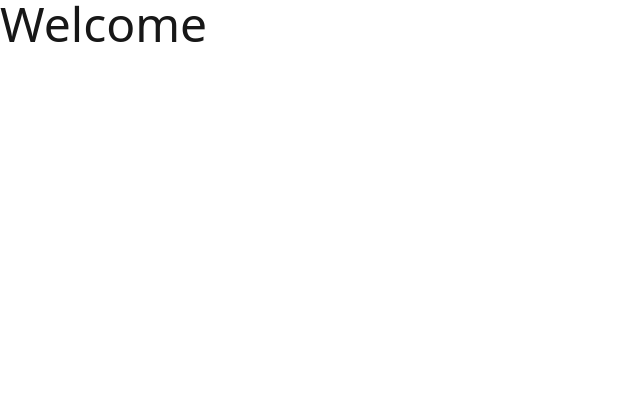
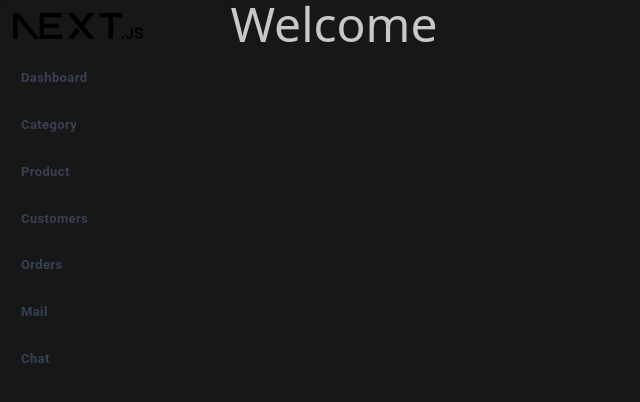
Before and after one commit to preetitaware04/admin-dashboard, a Next.js app: page / in a window 1280 px wide. Shown: the top 402 px of the page, without its empty margins (0-640 px from the left). Built offline with nearby package versions, Linux system fonts and the light colour scheme.

Commit message:
sidebar wip

```diff
--- /dev/null
+++ b/src/_components/sidebar.constants.js
@@ -0,0 +1,48 @@
+// import { GridViewTwoTone } from "@mui/icons-material";
+// import { RiProductHuntLine } from "react-icons/ri";
+
+export const sidebarMenu = [
+  {
+    id: 1,
+    title: "Dashboard",
+    href: "",
+    icon: "",
+  },
+  {
+    id: 2,
+    title: "Category",
+    href: "categories/list",
+    icon: "",
+  },
+  {
+    id: 3,
+    title: "Product",
+    href: "products/list",
+    icon: "",
+  },
+  {
+    id: 4,
+    title: "Customers",
+    href: "customers/list",
+    icon: "",
+  },
+  {
+    id: 5,
+    title: "Orders",
+    href: "order/list",
+    icon: "",
+  },
+  {
+    id: 6,
+    title: "Mail",
+    href: "mail/list",
+    icon: "",
+  },
+
+  {
+    id: 7,
+    title: "Chat",
+    href: "chat/list",
+    icon: "",
+  },
+];
--- /dev/null
+++ b/src/_components/sidebar/index.jsx
@@ -0,0 +1,36 @@
+import Image from "next/image";
+import Link from "next/link";
+import React from "react";
+import { sidebarMenu } from "../sidebar.constants";
+import { Button } from "@mui/material";
+
+const Sidebar = () => {
+  return (
+    <aside className="w-[18%] h-screen max-h-screen overflow-y-scroll overflow-x-hidden p-3 border border-r-[1px] border-[rgba(0,0,0,0.1)] fixed top-0 left-0">
+      <Link href="/">
+        <Image src="/next.svg" alt="logo" width={130} height={43} />
+      </Link>
+      <div className="sidebarMenu mt-4">
+        {sidebarMenu?.length !== 0 && (
+          <ul className="w-full">
+            {sidebarMenu?.map((menu, index) => {
+              return (
+                <div className="w-full" key={menu?.id}>
+                  <Button
+                    variant="text"
+                    className="w-full !capitalize text-left !justify-start !text-gray-700  gap-2 !font-bold !text-[13px] !py-3 dark:!text-gray-200"
+                  >
+                    {menu?.icon}
+                    {`${menu?.title}`}
+                  </Button>
+                </div>
+              );
+            })}
+          </ul>
+        )}
+      </div>
+    </aside>
+  );
+};
+
+export default Sidebar;
--- a/src/app/globals.css
+++ b/src/app/globals.css
@@ -1,22 +1,35 @@
 @import "tailwindcss";
 
-:root {
+.light {
   --background: #ffffff;
   --foreground: #171717;
 }
 
-@theme inline {
-  --color-background: var(--background);
-  --color-foreground: var(--foreground);
-  --font-sans: var(--font-geist-sans);
-  --font-mono: var(--font-geist-mono);
+.dark {
+  --background: #171717;
+  --foreground: #c8c8c8;
 }
 
-@media (prefers-color-scheme: dark) {
-  :root {
-    --background: #0a0a0a;
-    --foreground: #ededed;
-  }
+.light ::-webkit-scrollbar {
+  width: 5px !important;
+  height: 5px !important;
+}
+.light ::-webkit-scrollbar-thumb {
+  background: #ccc;
+}
+.light ::-webkit-scrollbar-track {
+  background: #fff;
+}
+
+.dark ::-webkit-scrollbar {
+  width: 5px !important;
+  height: 5px !important;
+}
+.dark ::-webkit-scrollbar-thumb {
+  background: #ccc;
+}
+.dark ::-webkit-scrollbar-track {
+  background: #212121;
 }
 
 body {
--- a/src/app/layout.js
+++ b/src/app/layout.js
@@ -1,3 +1,4 @@
+import Sidebar from "@/_components/sidebar";
 import "./globals.css";
 
 export const metadata = {
@@ -7,8 +8,15 @@ export const metadata = {
 
 export default function RootLayout({ children }) {
   return (
-    <html lang="en">
-      <body>{children}</body>
+    <html lang="en" className="dark">
+      <body>
+        <div className="main flex">
+          <div className="sidebar w-[18%] h-screen">
+            <Sidebar />
+          </div>
+          <div className="rightContent w-[82%]">{children}</div>
+        </div>
+      </body>
     </html>
   );
 }
--- /dev/null
+++ b/tailwind.config.js
@@ -0,0 +1,17 @@
+module.exports = {
+  darkmode: "dark",
+  content: [
+    "./src/pages/**/*.{js,ts,jsx,tsx,mdx}",
+    "./src/components/**/*.{js,ts,jsx,tsx,mdx}",
+    "./src/app/**/*.{js,ts,jsx,tsx,mdx}",
+  ],
+  theme: {
+    extend: {
+      colors: {
+        dark: "#232A3C",
+        medium: "#293245",
+      },
+    },
+  },
+  plugins: [],
+};
```
